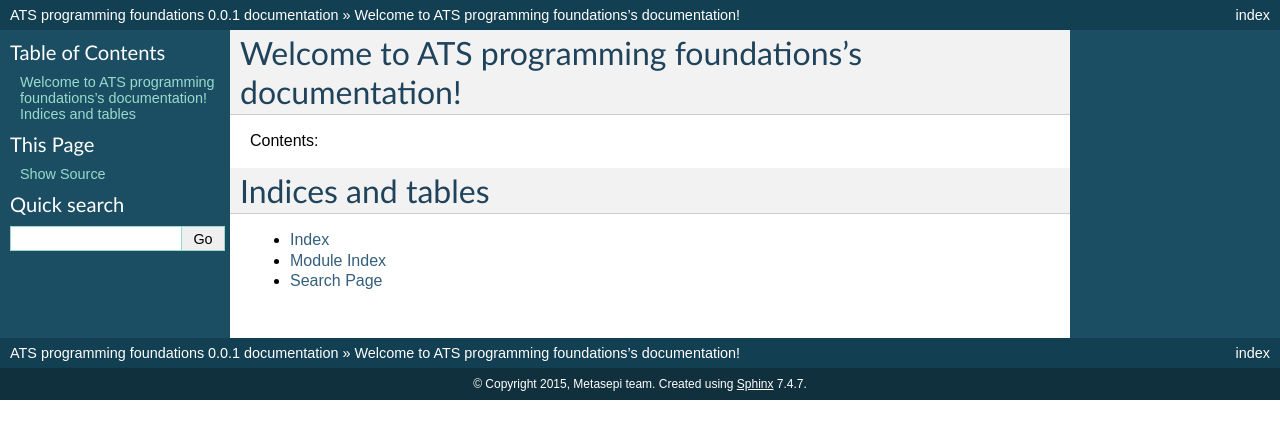
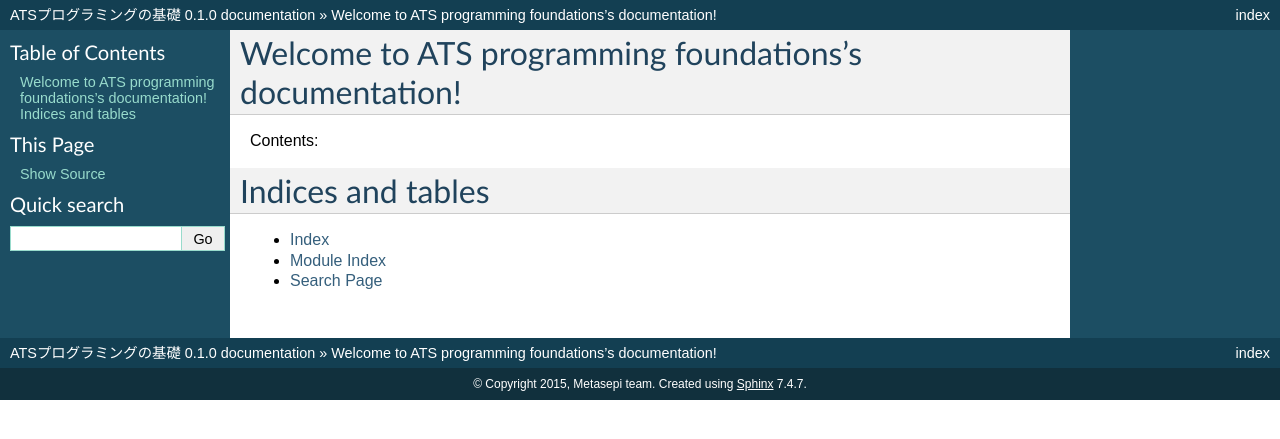
Before and after one commit to jats-ug/ATS_Foundations, a Sphinx documentation site: the page built from source/index.rst, in a window 1280 px wide. Shown: the top 439 px of the page. Built offline with Sphinx 7.4.7, drawn with Linux system fonts in a browser that asks for light colours; some of the changed lines change nothing that is shown.

Commit message:
Update conf

```diff
--- a/source/conf.py
+++ b/source/conf.py
@@ -45,7 +45,7 @@ source_suffix = '.rst'
 master_doc = 'index'
 
 # General information about the project.
-project = u'ATS programming foundations'
+project = u'ATSプログラミングの基礎'
 copyright = u'2015, Metasepi team'
 
 # The version info for the project you're documenting, acts as replacement for
@@ -53,9 +53,9 @@ copyright = u'2015, Metasepi team'
 # built documents.
 #
 # The short X.Y version.
-version = '0.0.1'
+version = '0.1'
 # The full version, including alpha/beta/rc tags.
-release = '0.0.1'
+release = '0.1.0'
 
 # The language for content autogenerated by Sphinx. Refer to documentation
 # for a list of supported languages.
```
